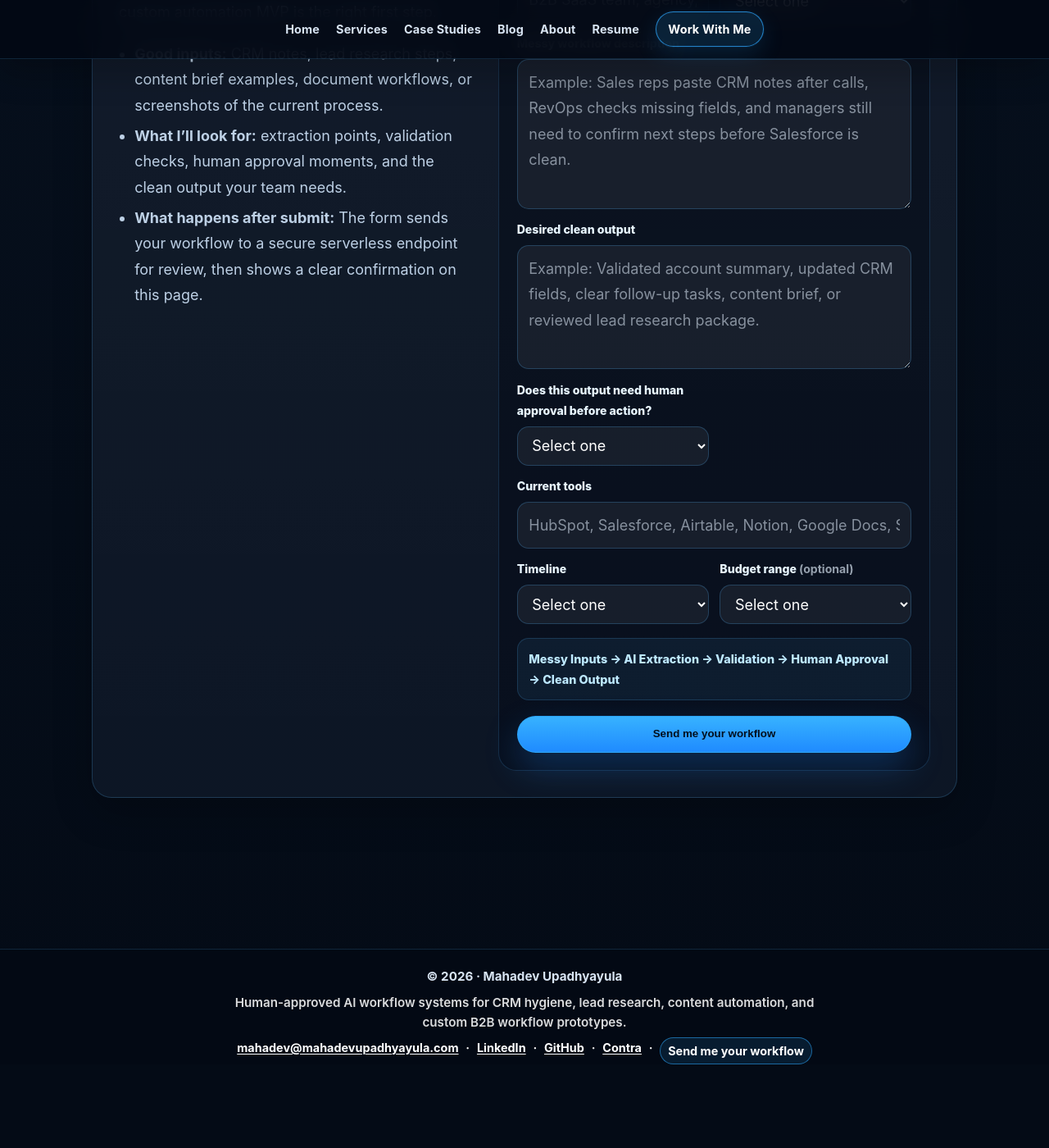
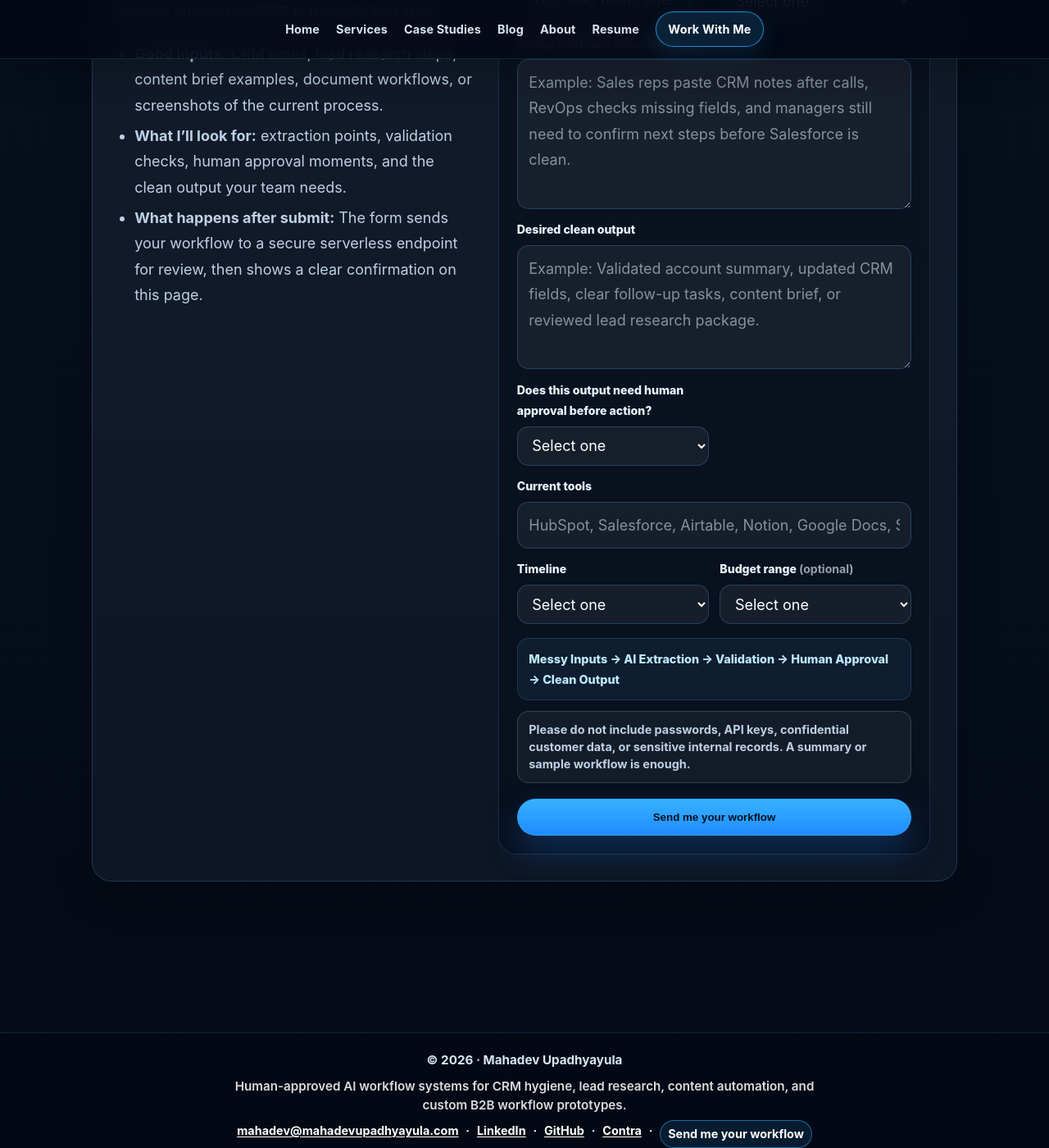
Before and after one commit to mahadevupadhyayula/mahadevupadhyayula.github.io, a Jekyll site: the page built from work-with-me.md, in a window 1280 px wide and 1400 px high, scrolled down 2542 px. Shown: the whole window at 82% size. Built offline with Jekyll 4.4.1, drawn with Linux system fonts in a browser that asks for light colours; before the commit the page ends 3840 px from its top, so only the background shows below that.

Commit message:
Add intake privacy note

```diff
--- a/assets/css/style.css
+++ b/assets/css/style.css
@@ -1721,6 +1721,15 @@ img {
   font-weight: 800;
 }
 
+.workflow-intake-form .form-note--privacy {
+  margin-top: 0;
+  border-color: rgba(189, 208, 229, 0.2);
+  background: rgba(255, 255, 255, 0.05);
+  color: #bdd0e5;
+  font-weight: 700;
+  line-height: 1.45;
+}
+
 .workflow-intake-form input::placeholder,
 .workflow-intake-form textarea::placeholder {
   color: rgba(216, 228, 242, 0.58);
--- a/work-with-me.md
+++ b/work-with-me.md
@@ -173,6 +173,7 @@ permalink: /work-with-me/
     </div>
 
     <p class="form-note">Messy Inputs → AI Extraction → Validation → Human Approval → Clean Output</p>
+    <p class="form-note form-note--privacy">Please do not include passwords, API keys, confidential customer data, or sensitive internal records. A summary or sample workflow is enough.</p>
     <p id="workflow-intake-status" class="form-status" role="status" aria-live="polite"></p>
     <button class="button-link button-primary" type="submit">Send me your workflow</button>
   </form>
```
